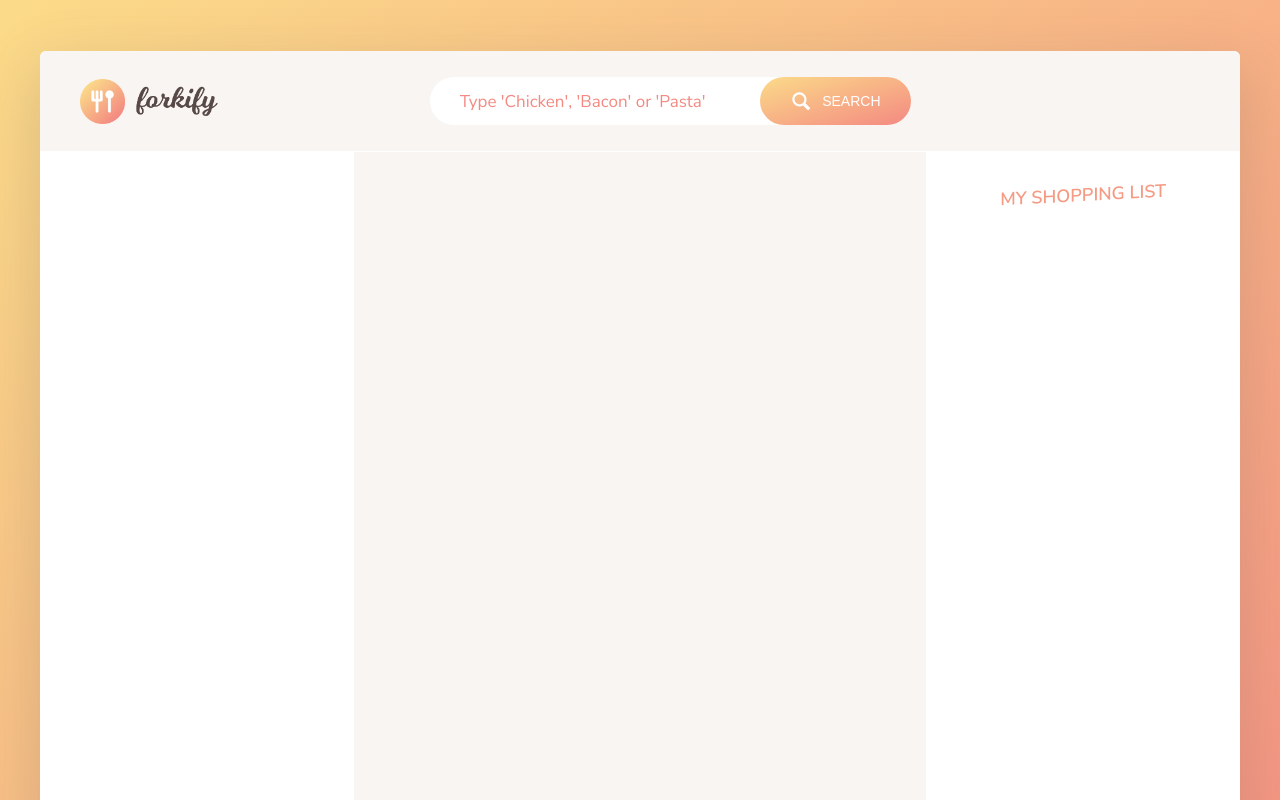
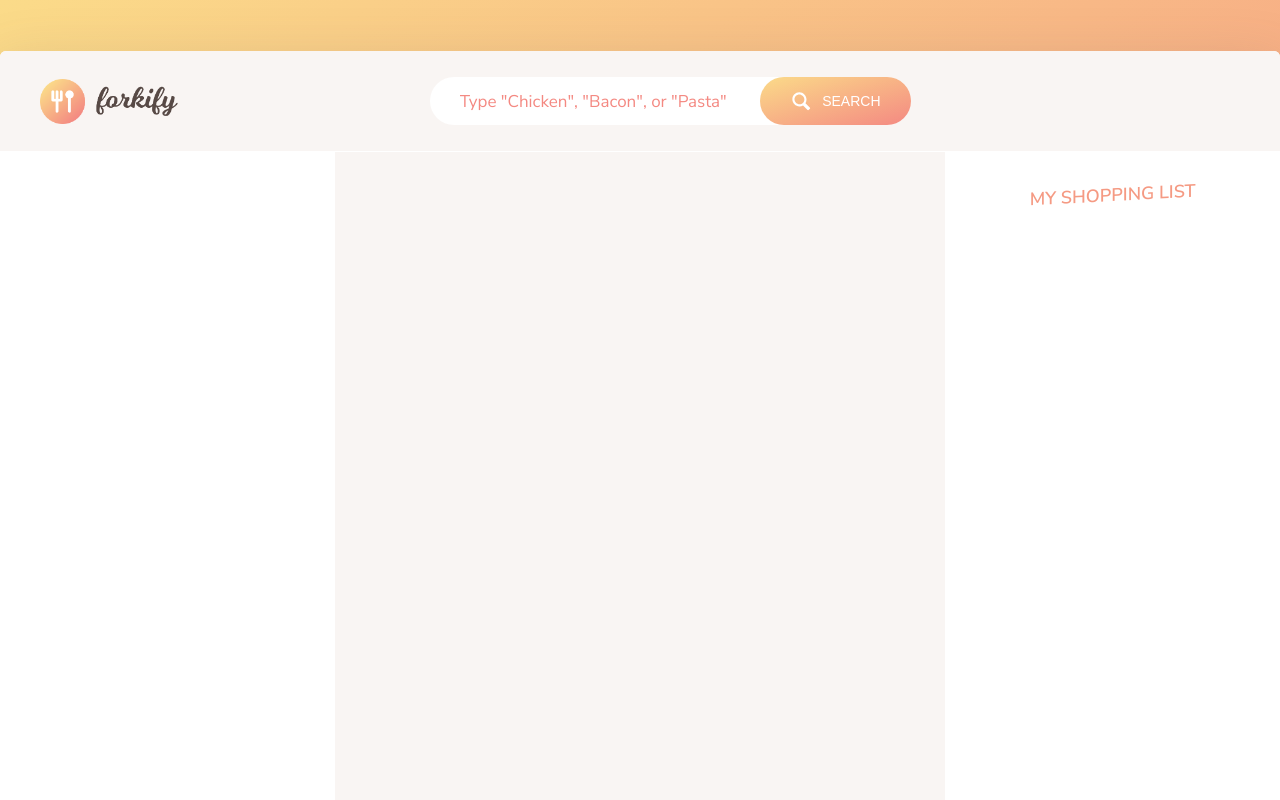
Before and after one commit to GillyRabutTsurwa/forkify-app-jonas, a website built with webpack: page src/template.html in a window 1280 px wide. Shown: the top 800 px of the page. Built offline with nearby package versions, Linux system fonts and the light colour scheme.

Commit message:
Changed (Increased) Main Container Width

```diff
--- a/src/template.html
+++ b/src/template.html
@@ -16,7 +16,7 @@
         <header class="header">
             <img src="img/logo.png" alt="Logo" class="header__logo">
             <form class="search">
-                <input type="text" class="search__field" placeholder="Type 'Chicken', 'Bacon' or 'Pasta'">
+                <input type="text" class="search__field" placeholder='Type "Chicken", "Bacon", or "Pasta"'>
                 <button class="btn search__btn">
                     <svg class="search__icon">
                         <use href="img/icons.svg#icon-magnifying-glass"></use>
```
Also changed, not shown: dist/css/style.css, dist/index.html.
